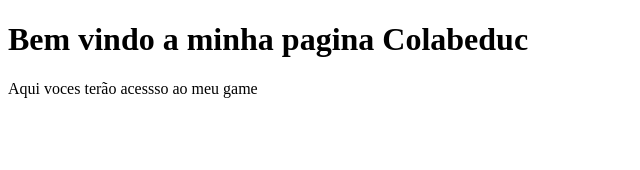
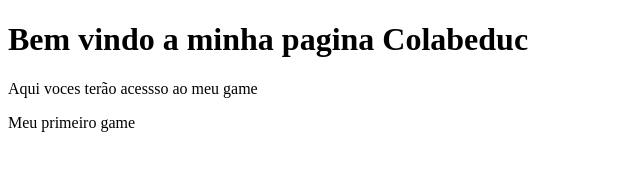
Before and after one commit to marianalima065/projeto-forca, a plain HTML site: page index.html in a window 1280 px wide. Shown: the whole page, without its empty margins (0-640 px from the left). Drawn offline with Linux system fonts and the light colour scheme.

Commit message:
Update index.html

```diff
--- a/index.html
+++ b/index.html
@@ -7,6 +7,7 @@
 
  <h1>Bem vindo a minha pagina Colabeduc</h1>
  <p>Aqui voces terão acessso ao meu game</p>
+ <a href-"https://marianalima065.github.io/Forcajogo/">Meu primeiro game
 
     </body>
 </html>
```
